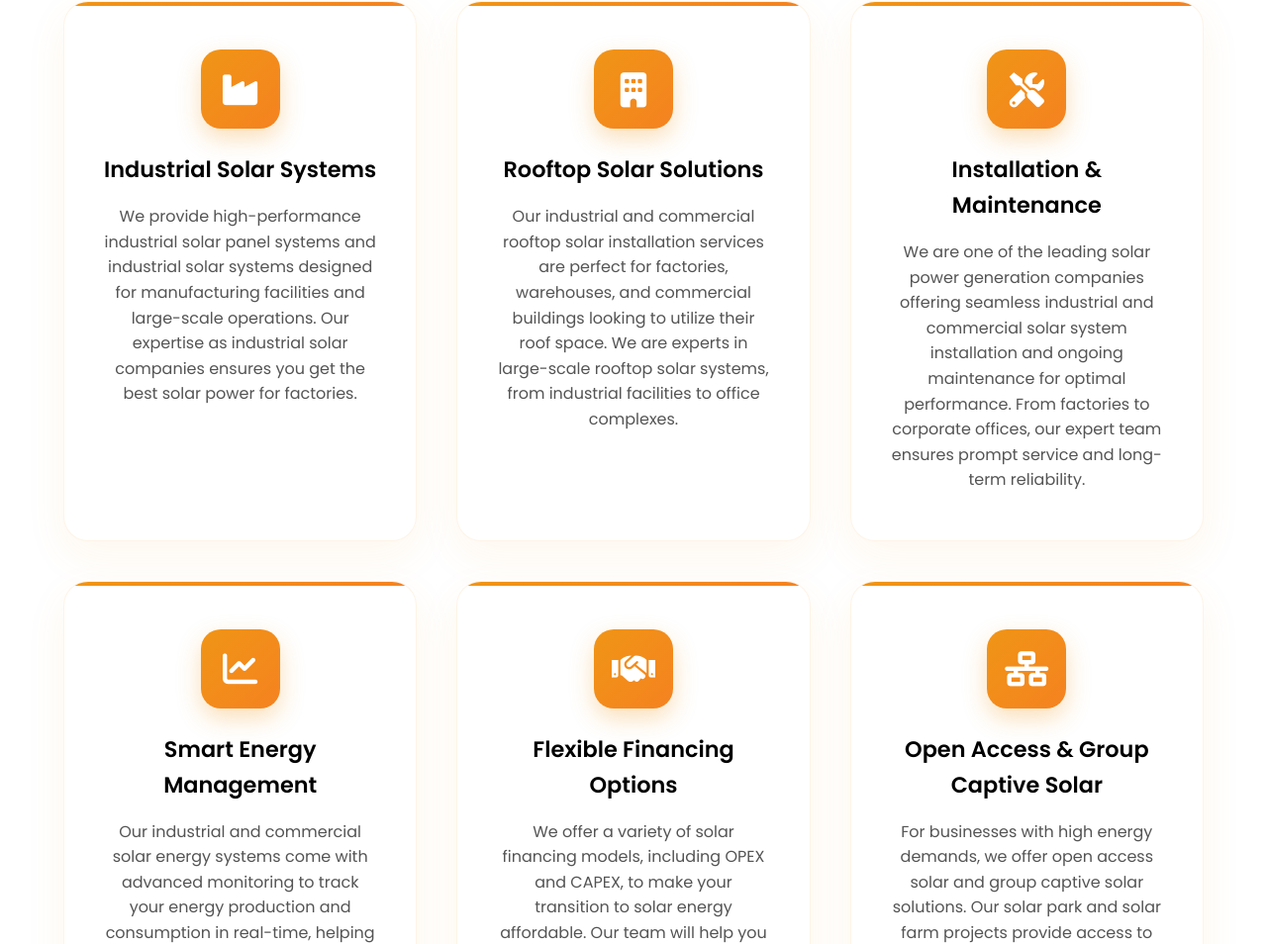
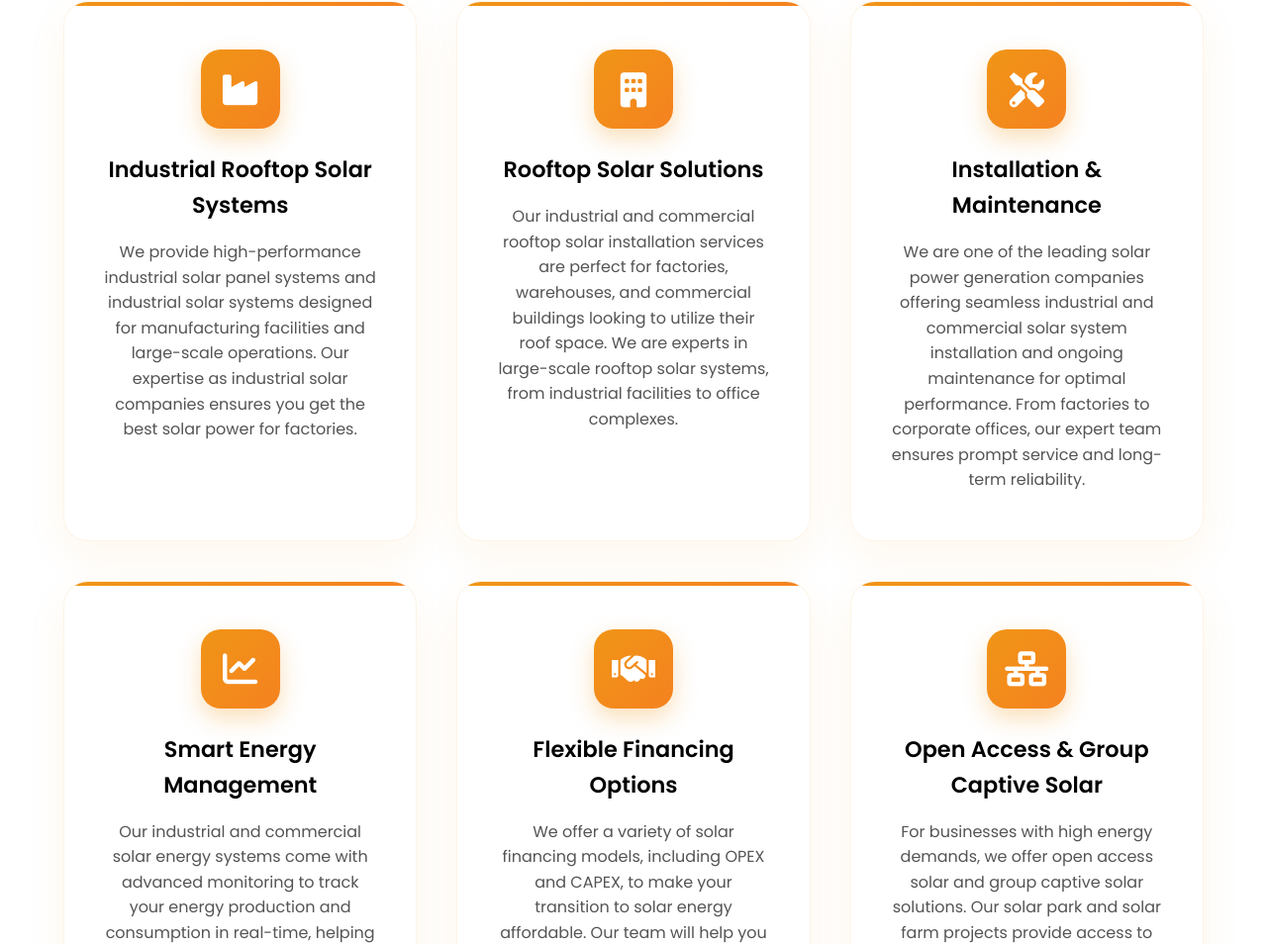
Before and after one commit to mayur-radon/agni-solar-lp, a plain HTML site: page index.html in a window 1280 px wide. Shown: the part 1978-2932 px from the top of the page at 99% size. Drawn offline with Linux system fonts and the light colour scheme.

Commit message:
Industrial Solar Systems to Industrial Rooftop Solar Systems

```diff
--- a/index.html
+++ b/index.html
@@ -1517,7 +1517,7 @@
                 <div class="service-icon">
                     <i class="fas fa-industry"></i>
                 </div>
-                <h3>Industrial Solar Systems</h3>
+                <h3>Industrial Rooftop Solar Systems</h3>
                 <p>We provide high-performance industrial solar panel systems and industrial solar systems designed for manufacturing facilities and large-scale operations. Our expertise as industrial solar companies ensures you get the best solar power for factories.</p>
             </div>
             <div class="service-card">
```
